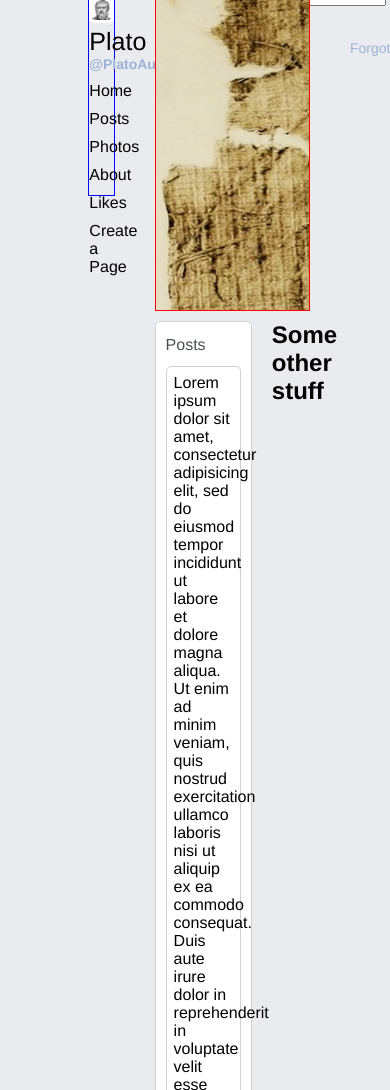
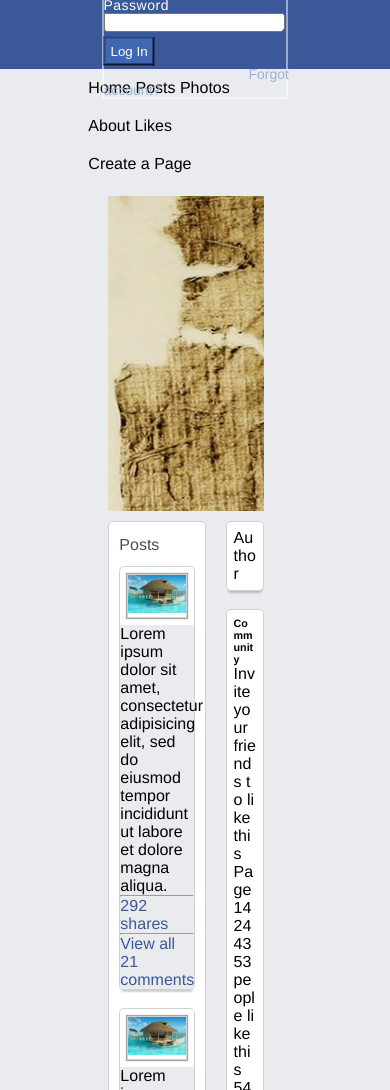
Before and after one commit to michaelkoceja/facebook-rebuild, a plain HTML site: page index.html in a window 390 px wide. Shown: the part 89-1179 px from the top of the page. Drawn offline with Linux system fonts and the light colour scheme.

Commit message:
add vavay image, start media queires

```diff
--- a/index.html
+++ b/index.html
@@ -14,6 +14,7 @@
         <div class="logo">
           <h1>facebook</h1>
         </div>
+        <div class="sign-in">
           <form class="form-submit">
             <div class="form-group">
               <label for="email">Email or Phone</label>
@@ -28,6 +29,7 @@
               <a href="#">Forgot account?</a>
             </div>
           </form>
+        </div>
       </section>
         <!-- End Header -->
         <!-- Top body -->
@@ -57,15 +59,57 @@
           <div id="main-body">
             <section class="feed">
               <h4>Posts</h4>
+              <div class="post-container">
                 <div class="user-post">
-                <p>Lorem ipsum dolor sit amet, consectetur adipisicing elit, sed do eiusmod tempor incididunt ut labore et dolore magna aliqua. Ut enim ad minim veniam, quis nostrud exercitation ullamco laboris nisi ut aliquip ex ea commodo consequat. Duis aute irure dolor in reprehenderit in voluptate velit esse cillum dolore eu fugiat nulla pariatur. Excepteur sint occaecat cupidatat non proident, sunt in culpa qui officia deserunt mollit anim id est laborum.</p>
+                  <div class="post-content">
+                    <a href="http://www.balivillas.com/"><img class="villa" src="img/vacay.jpg" alt="villas" /></a>
+                  </div>
+                </div>
+                <div class="comment-section">
+                  <p>Lorem ipsum dolor sit amet, consectetur adipisicing elit, sed do eiusmod tempor incididunt ut labore et dolore magna aliqua.</p>
+                  <hr>
+                  <a href="#">292 shares</a>
+                  <hr>
+                  <a href="#">View all 21 comments</a>
+                </div>
+              </div><br>
+              <div class="post-container">
+                <div class="user-post">
+                  <div class="post-content">
+                    <a href="http://www.balivillas.com/"><img class="villa" src="img/vacay.jpg" alt="villas" /></a>
+                  </div>
+                </div>
+                <div class="comment-section">
+                  <p>Lorem ipsum dolor sit amet, consectetur adipisicing elit, sed do eiusmod tempor incididunt ut labore et dolore magna aliqua.</p>
+                  <hr>
+                  <a href="#">292 shares</a>
+                  <hr>
+                  <a href="#">View all 21 comments</a>
+                </div>
               </div>
             </section>
             <section class="related">
-              <h1>Some other stuff</h1>
+              <div class="author">
+                <p>Author</p>
+              </div><br>
+              <div class="community">
+                <h6>Community</h6>
+                <p>Invite your friends to like this Page</p>
+                <p>14244353 people like this</p>
+                <p>5453454 people follow this</p>
+              </div><br>
+              <div class="about">
+                <h6>About</h6>
+                <p>Contact Plato in Paradise</p>
+                <p>dkfjiojoljsf.com/author/803533/plato</p>
+                <p>Author</p>
+              </div>
             </section>
           </div>
         </div><!-- End profile-feed -->
+        <div class="blank">
+
+        </div>
       </div>
     </div>
   </body>
--- a/sass/abstracts/_mixins.scss
+++ b/sass/abstracts/_mixins.scss
@@ -2,6 +2,19 @@
   -webkit-box-sizing: border-box;
   -moz-box-sizing: border-box;
   box-sizing: border-box;
+}
+
+@mixin common-border {
+  border: 1px solid $common-border-color;
+  border-radius: 5px;
+  box-shadow: 0 4px 2px -2px rgba(0,0,0,0.2);
+}
+
+@mixin centerer {
+  position: absolute;
+  top: 50%;
+  left: 50%;
+  transform: translate(-50%, -50%);
 }
 
 // from Hugo G
@@ -39,9 +52,3 @@
     #{$property}: $rem; /* 9 */
   }
 }
-
-@mixin common-border {
-  border: 1px solid $common-border-color;
-  border-radius: 5px;
-  box-shadow: 0 4px 2px -2px rgba(0,0,0,0.2);
-}
--- a/sass/abstracts/_placeholders.scss
+++ /dev/null
@@ -1,6 +0,0 @@
-%post {
-  border: 1px solid #808080;
-  @include common-border;
-  padding: 7px;
-
-}
--- a/sass/abstracts/_variables.scss
+++ b/sass/abstracts/_variables.scss
@@ -4,3 +4,9 @@ $background-color: #e9ebee;
 $text-color: #000;
 $primary-color: #fff;
 $common-border-color: #d0d1d5;
+
+$neat-grid-mobile: (
+  columns:12,
+  gutters: 0px,
+  media: "(max-width: 730px)"
+);
--- a/sass/layout/_grid.scss
+++ b/sass/layout/_grid.scss
@@ -32,6 +32,10 @@
   margin-bottom: 10px;
 }
 
+.blank {
+  @include grid-column(1.5 of 12);
+}
+
 //Main body grid
 
 .profile-feed {
@@ -45,3 +49,34 @@
 .related {
   @include grid-column(4);
 }
+
+
+@include grid-media($neat-grid-mobile) {
+  .logo {
+    @include grid-column(12);
+  }
+  .sign-in {
+    @include grid-column(12);
+    @include grid-collapse;
+    background-color: $brand-color;
+    position: relative;
+    height: 85px;
+  }
+  form.form-submit  {
+    border: 1px solid white;
+    @include centerer;
+    margin:0;
+
+  }
+  .side-nav {
+    @include grid-column(6);
+    & li {
+      display: inline-block;
+
+    }
+    & img {
+      @include grid-column(6);
+    }
+  }
+
+}
--- a/sass/layout/_hero.scss
+++ b/sass/layout/_hero.scss
@@ -1,5 +1,4 @@
 .hero {
   background-image: url(../img/papyrus.jpg);
   height: 315px;
-  border: 1px solid red;
 }
--- a/sass/layout/_sidebar.scss
+++ b/sass/layout/_sidebar.scss
@@ -1,6 +1,5 @@
 .side-nav {
   height: 200px;
-  border: 1px solid blue;
   & li {
     list-style: none;
     text-align: left;
--- a/sass/layout/feed.scss
+++ b/sass/layout/feed.scss
@@ -1,9 +1,5 @@
-// rename file to profile feed
-
-
 .feed {
   background-color: $primary-color;
-  border: 1px solid #808080;
   @include common-border;
   padding: 14px 10px 10px;
   & h4 {
@@ -13,8 +9,31 @@
   }
 }
 
+.post-container {
+  @include common-border;
+}
+
 .user-post {
-  border: 1px solid #808080;
+  padding: 7px;
+  & .post-content {
+    border: 1px solid $common-border-color;
+    box-shadow: 0 0 1px 1px rgba(0,0,0,.35);
+  }
+  & img {
+    max-width: 100%;
+  }
+}
+
+.comment-section {
+  background-color: $background-color;
+  & a {
+    color: $brand-color;
+  }
+}
+
+.author, .community, .about {
+  background-color: $primary-color;
   @include common-border;
-    @extend %post;
+  padding: 7px;
+  word-break: break-all;
 }
```
Also changed, not shown: css/main.css, img/vacay.jpg (added), 1 other file. Lines whose indentation alone changed are shown as unchanged.
